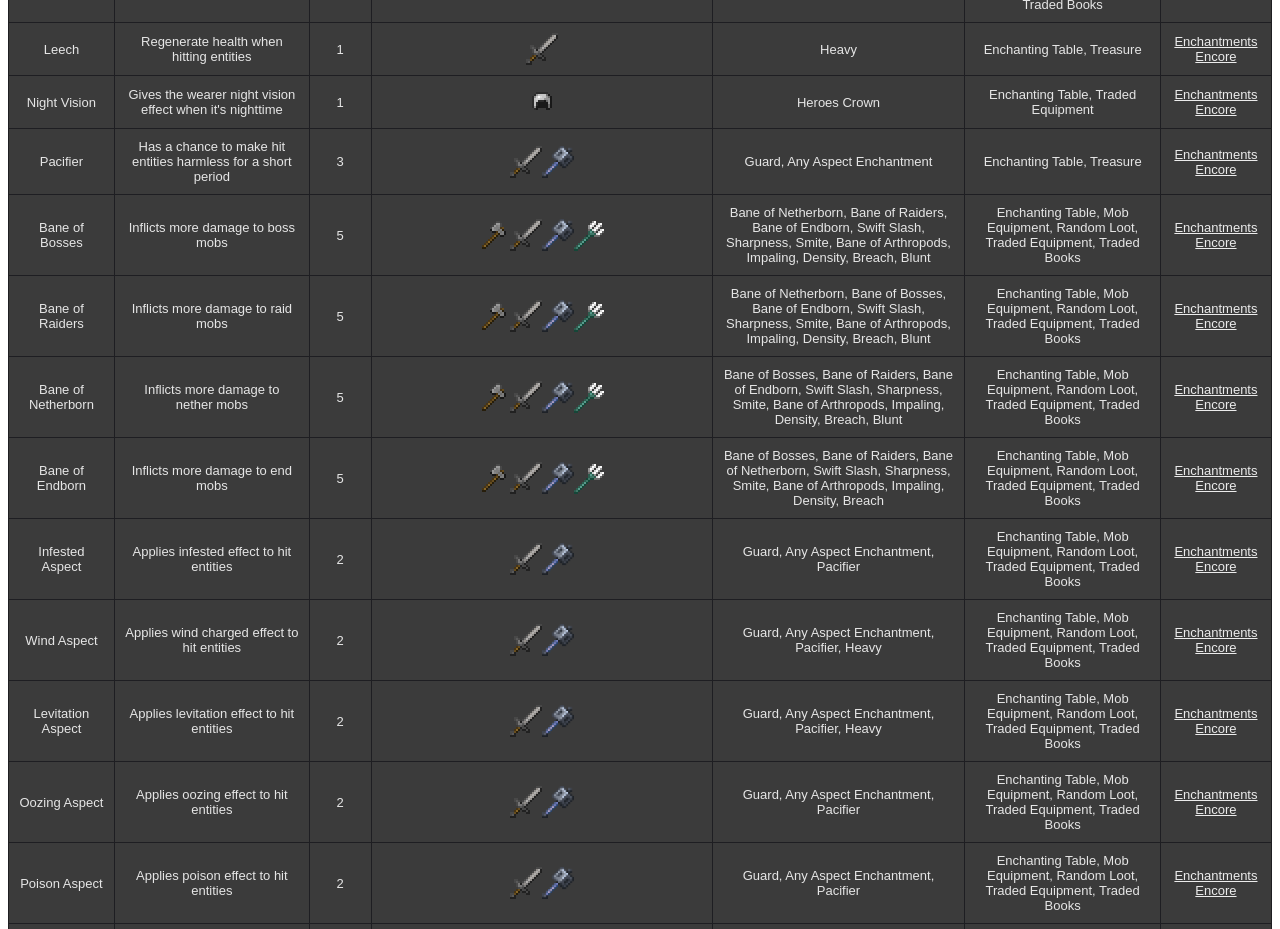
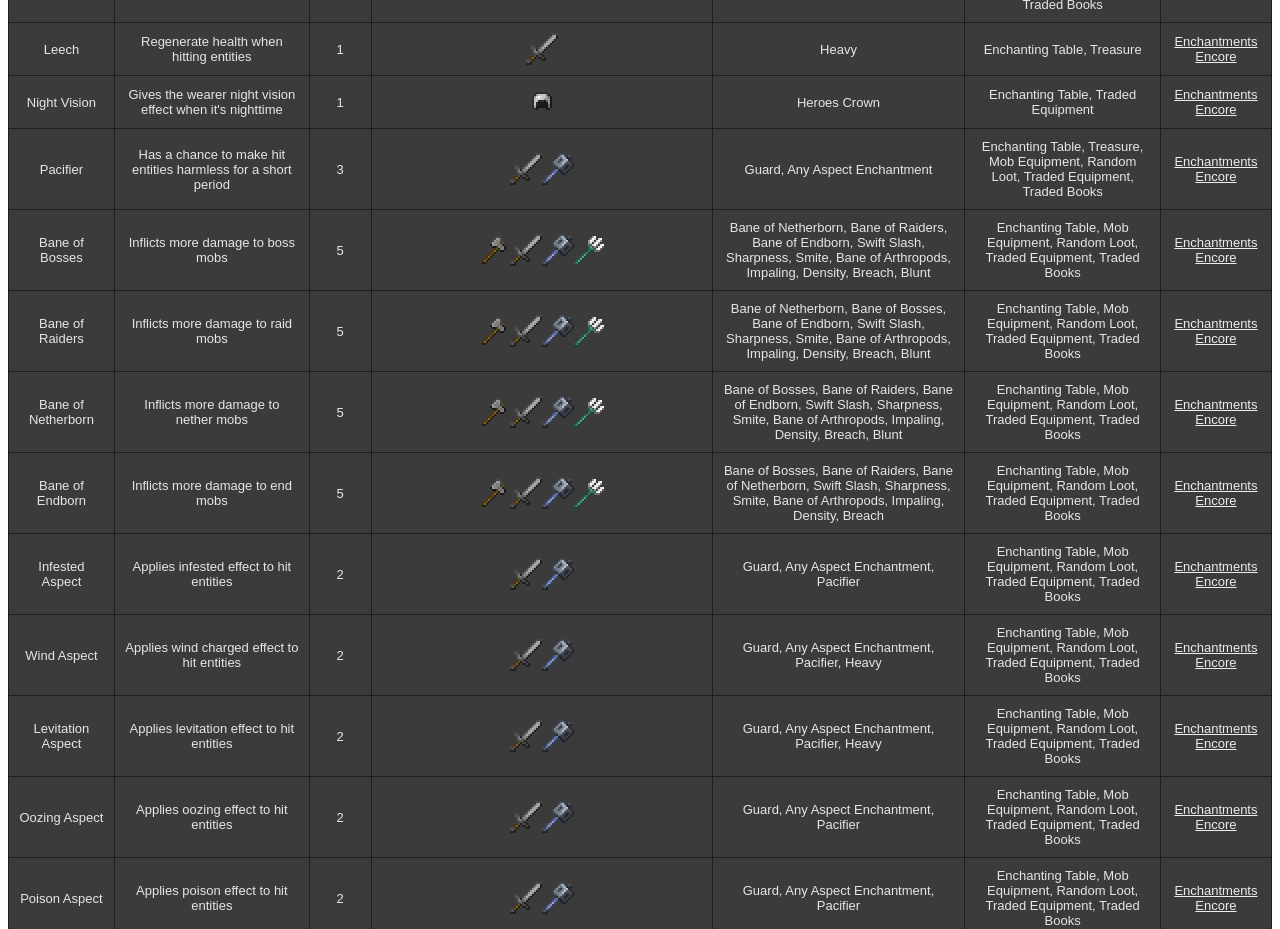
Before and after one commit to Explorers-Eden/enchantments.explorerseden.eu, a plain HTML site: page index.html in a window 1280 px wide. Shown: the part 4983-5912 px from the top of the page. Drawn offline with nearby package versions, Linux system fonts and the light colour scheme; a script that the page names is missing.

Commit message:
fixed pacifier entry

```diff
--- a/index.html
+++ b/index.html
@@ -747,7 +747,7 @@
               <td>3</td>
               <td class="hidden"><img src="./items/sword.png" alt="sword" width="32px"> Sword <img src="./items/mace.png" alt="mace" width="32px"> Mace</td>
               <td>Guard, Any Aspect Enchantment</td>
-              <td>Enchanting Table, Treasure</td>
+              <td>Enchanting Table, Treasure, Mob Equipment, Random Loot, Traded Equipment, Traded Books</td>
               <td><a class="link" target="_blank" href="https://modrinth.com/datapack/enchantments-encore">Enchantments Encore</a></td>
             </tr>
 
```
